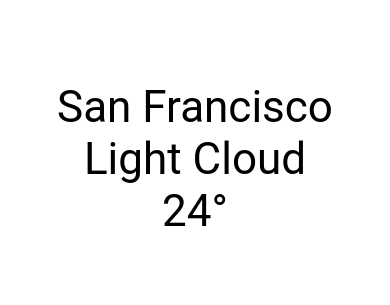
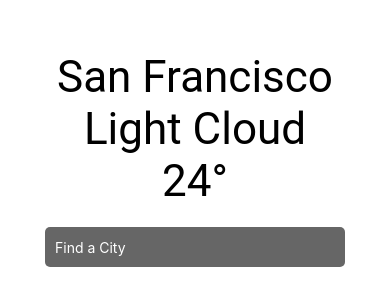
Before and after one commit to eschlicter/react-native-weather, a React Native app: screen / in a window 390 px wide. Shown: the part 263-568 px from the top of the page. Built offline with nearby package versions, Linux system fonts and the light colour scheme.

Commit message:
feat: implemented basic search component

```diff
--- a/App.js
+++ b/App.js
@@ -1,13 +1,16 @@
 import React from 'react';
-import { Platform, StyleSheet, Text, View } from 'react-native';
-
+import { Platform, StyleSheet, Text, TextInput, KeyboardAvoidingView, View } from 'react-native';
+import SearchInput from './components/SearchInput'
 export default function App() {
   return (
-    <View style={styles.container}>
+    <KeyboardAvoidingView style={styles.container} behavoir="padding">
       <Text style={[styles.largeText, styles.textStyle]}>San Francisco</Text>
       <Text style={[styles.largeText, styles.textStyle]}>Light Cloud</Text>
       <Text style={[styles.largeText, styles.textStyle]}>24°</Text>
-    </View>
+
+    <SearchInput />
+
+    </KeyboardAvoidingView>
   );
 }
 
@@ -27,5 +30,15 @@ const styles = StyleSheet.create({
   },
   smallText: {
     fontSize: 18
+  },
+  textInput: {
+    backgroundColor: '#666',
+     color: 'white',
+     height: 40,
+     width: 300,
+     marginTop: 20,
+     marginHorizontal: 20,
+     paddingHorizontal: 10,
+     alignSelf: 'center'
   }
 });
--- /dev/null
+++ b/components/SearchInput.js
@@ -0,0 +1,34 @@
+import React from 'react'
+import {StyleSheet, TextInput, View} from 'react-native'
+
+export default class SearchInput extends React.Component {
+    render() {
+        return (
+            <View style={styles.container}>
+                <TextInput
+                    autoCorrect={false}
+                    placeholder="Find a City"
+                    placeholderTextColor='white'
+                    style={styles.textInput}
+                    clearButtonMode='always' />
+            </View>
+        );
+    }
+}
+
+const styles = StyleSheet.create({
+    container: {
+        backgroundColor: '#666',
+         color: 'white',
+         height: 40,
+         width: 300,
+         marginTop: 20,
+         marginHorizontal: 20,
+         paddingHorizontal: 10,
+         borderRadius: 5
+    },
+    textInput: {
+        flex: 1,
+        color: 'white'
+    }
+})
```
